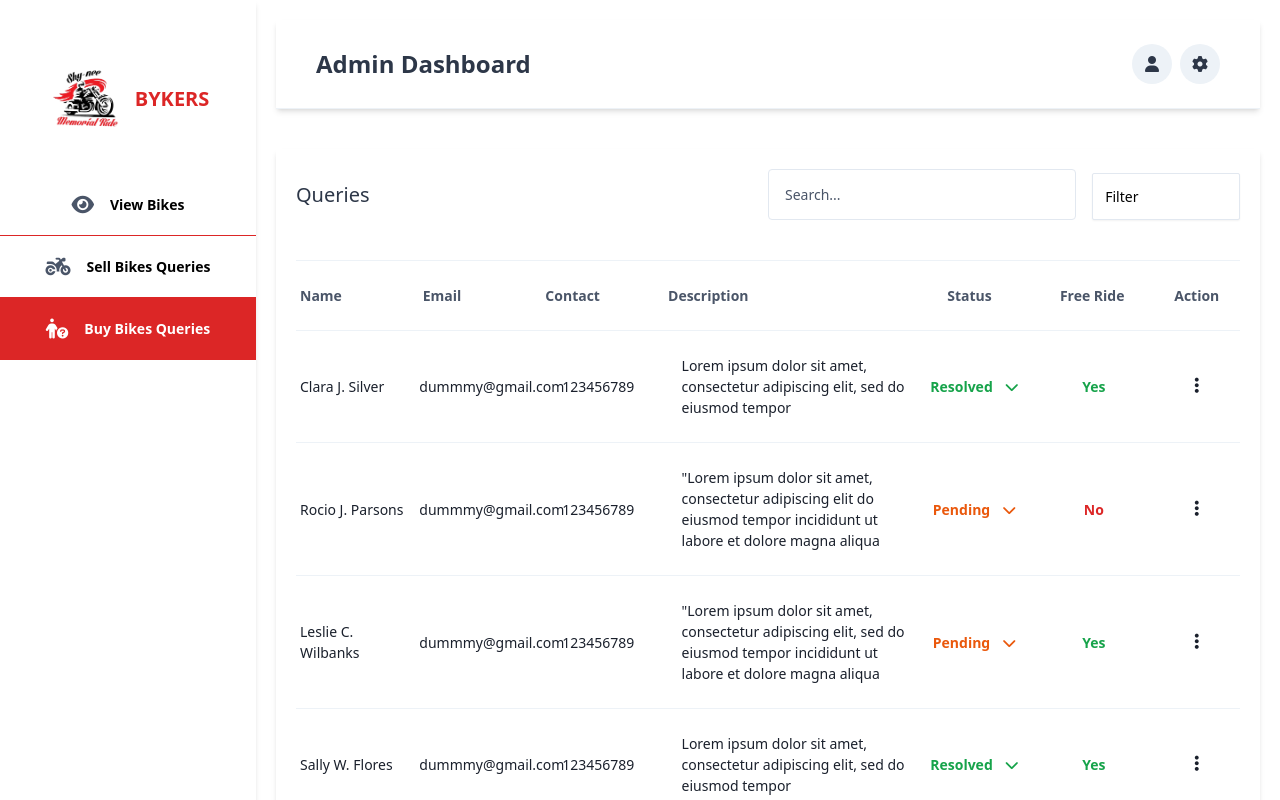
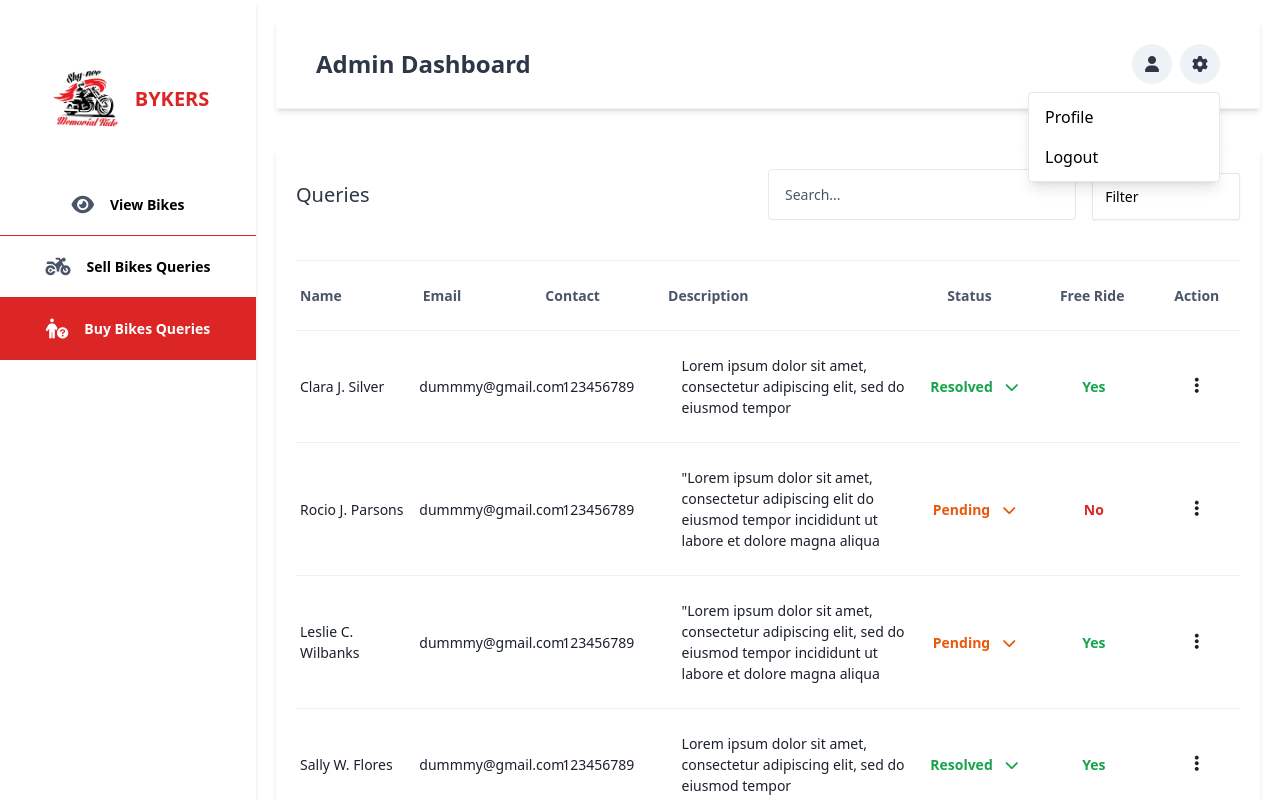
Before and after one commit to hammadyounas/bykers-app, a Next.js app: page /admin/queries in a window 1280 px wide. Both pictures are taken after a click on the icon 1200 px from the left and 64 px from the top of the page. Shown: the top 800 px of the page. Built offline with nearby package versions, Linux system fonts and the light colour scheme.

Commit message:
add frontend

```diff
--- a/lint-staged.config.js
+++ b/lint-staged.config.js
@@ -1,5 +1,5 @@
 module.exports = {
-  "*.{js,jsx,ts,tsx}": ["eslint --fix", "eslint"],
-  "**/*.ts?(x)": () => "npm run check-types",
-  "*.json": ["prettier --write"],
+  '*.{js,jsx,ts,tsx}': ['eslint --fix', 'eslint'],
+  '**/*.ts?(x)': () => 'npm run check-types',
+  '*.json': ['prettier --write'],
 };
--- a/src/components/ui/Title.tsx
+++ b/src/components/ui/Title.tsx
@@ -1,16 +1,34 @@
-import React from 'react'
+import React, { useState } from 'react';
 
-export default function Title({title}: {title: string}) {
+export default function Title({ title }: { title: string }) {
+  const [isDropdownVisible, setIsDropdownVisible] = useState(false);
+
+  const toggleDropdown = () => {
+    setIsDropdownVisible(!isDropdownVisible);
+  };
+
   return (
-        <div className='w-[100%] max mx-auto bg-white border-b  shadow-md lg:py-6 py-4 lg:px-10 px-2 flex justify-between items-center z-10'>
+    <div className='w-[100%] max mx-auto bg-white border-b shadow-md lg:py-6 py-4 lg:px-10 px-2 flex justify-between items-center z-10'>
       <div className='max-lg:pt-5'>
         <p className='lg:text-2xl sm:text-xl text-lg font-semibold text-gray-800'>{title}</p>
       </div>
 
-            <div className=' max-lg:pt-5  flex cursor-pointer'>
+      <div className='max-lg:pt-5 flex cursor-pointer relative'>
         <i className="fa-solid fa-user sm:w-10 sm:h-10 h-7 w-7 bg-gray-200 flex items-center justify-center text-center rounded-full text-gray-800 max-sn:text-sm"></i>
-            <i className="fa-solid fa-gear ml-2 sm:w-10 sm:h-10 h-7 w-7 bg-gray-200 flex items-center justify-center text-center rounded-full text-gray-800 max-sn:text-sm"></i>
+        <i
+          className="relative fa-solid fa-gear ml-2 sm:w-10 sm:h-10 h-7 w-7 bg-gray-200 flex items-center justify-center text-center rounded-full text-gray-800 max-sn:text-sm"
+          onClick={toggleDropdown}
+        ></i>
+
+        {isDropdownVisible && (
+          <div className='absolute right-0 mt-12 w-48 bg-white border border-gray-300 rounded shadow-lg z-20'>
+            <ul className='py-1'>
+              <li className='px-4 py-2 hover:bg-secondary hover:text-white cursor-pointer'>Profile</li>
+              <li className='px-4 py-2 hover:bg-secondary hover:text-white cursor-pointer'>Logout</li>
+            </ul>
+          </div>
+        )}
       </div>
     </div>
-    )
+  );
 }
```
Lines whose indentation alone changed are shown as unchanged.
